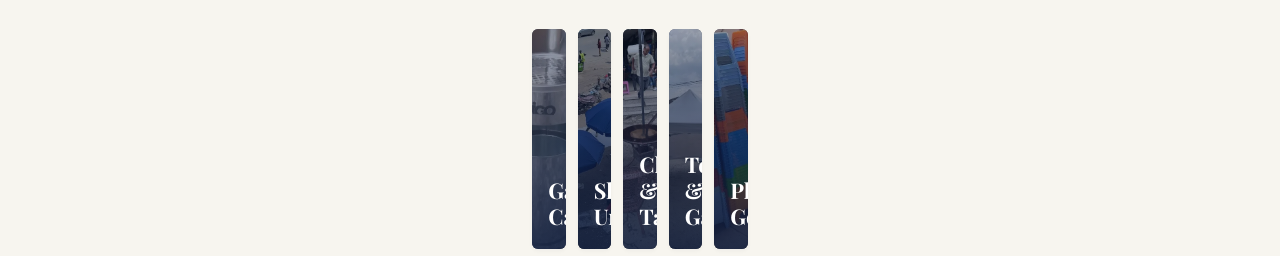
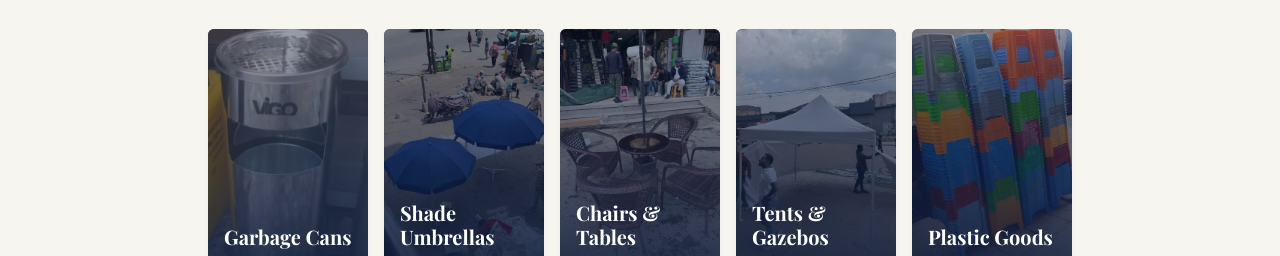
Before and after one commit to leul-cpu/atlantic-trading-website, a plain HTML site: page index.html in a window 1280 px wide. Shown: the part 696-952 px from the top of the page. Drawn offline with nearby package versions, Linux system fonts and the light colour scheme; a web font is replaced by a local one.

Commit message:
style: update category cards to grid layout for larger screens and add Amharic title styling

```diff
--- a/index.css
+++ b/index.css
@@ -1240,13 +1240,30 @@ a {
     padding-right: 2rem;
   }
 
+  .categories-scroll {
+    display: flex;
+    flex-direction: row;
+    flex-wrap: nowrap;
+    overflow-x: visible;
+    scroll-snap-type: none;
+    gap: 1rem;
+    padding: 0;
+  }
+
   .category-card {
-    flex: 1; /* Grid-like display instead of scroll on big screens */
-    height: 220px;
+    flex: 1 1 0;
+    min-width: 160px;
+    width: auto;
+    height: 240px;
+    scroll-snap-align: unset;
   }
 
   .category-card-title {
-    font-size: 1.35rem;
+    font-size: 1.25rem;
+  }
+
+  .category-card-amharic {
+    font-size: 0.85rem;
   }
 
   .products-section {
```
